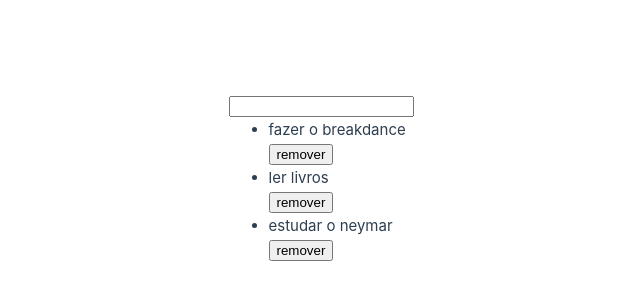
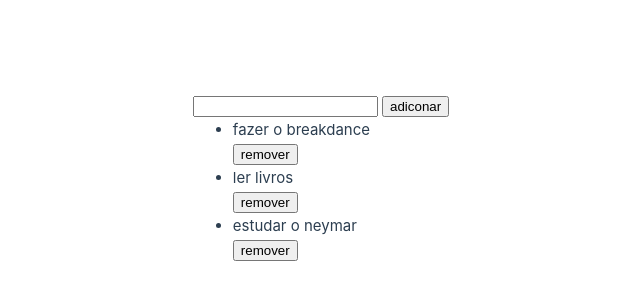
Before and after one commit to OtavioAugustodaRoza/TODOLIST, a Vue app: page / in a window 1280 px wide. Shown: the part 222-522 px from the top of the page, without its empty margins (319-959 px from the left). Built offline with nearby package versions, Linux system fonts and the light colour scheme.

Commit message:
FEAT: começo

```diff
--- a/src/App.vue
+++ b/src/App.vue
@@ -10,6 +10,7 @@ const textoDoIntput = ref('')
 let maiorID = Math.max(...tarefas.value.map(item => item.id));
 const add = (() => {
   const tarefa = {id: maiorID+1, desc:textoDoIntput, status:'pendente'}
+  i
   tarefas.value.push(tarefa);
 })
 
@@ -21,7 +22,7 @@ const remove = ((id) => {
 } )
 
 const concluir = ((id) => {
-    const i = tarefas.value.findIndex(x => x.id == id)
+    const i = tarefas.value.findIndex(x => x.id === id)
     if(tarefas.value[i].status == 'pendente'){
       tarefas.value[i].status = "concluida"
     }else{
@@ -32,7 +33,7 @@ const concluir = ((id) => {
 </script>
 <template>
   <div class="cotainer">
-  <input type="text" v-model="textoDoIntput" @keyup.enter="add">
+  <input type="text" v-model="textoDoIntput" @keyup.enter="add"> <button @click="add">adiconar</button>
   <ul>
   <li v-for=" item in tarefas" :key="item.id">
   <div @click="concluir" >{{ item.desc }}</div>  <button @click="remove(item.id)">remover</button>
```
